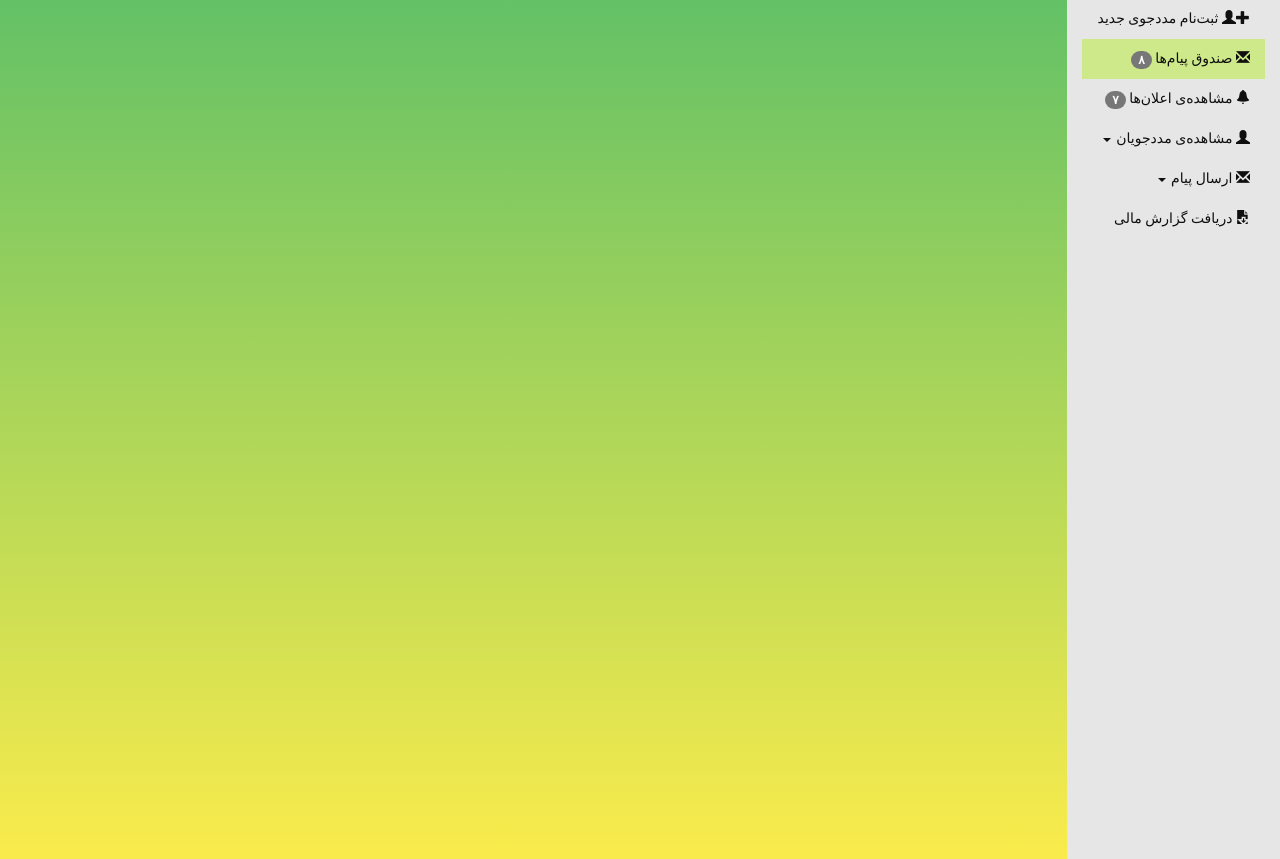
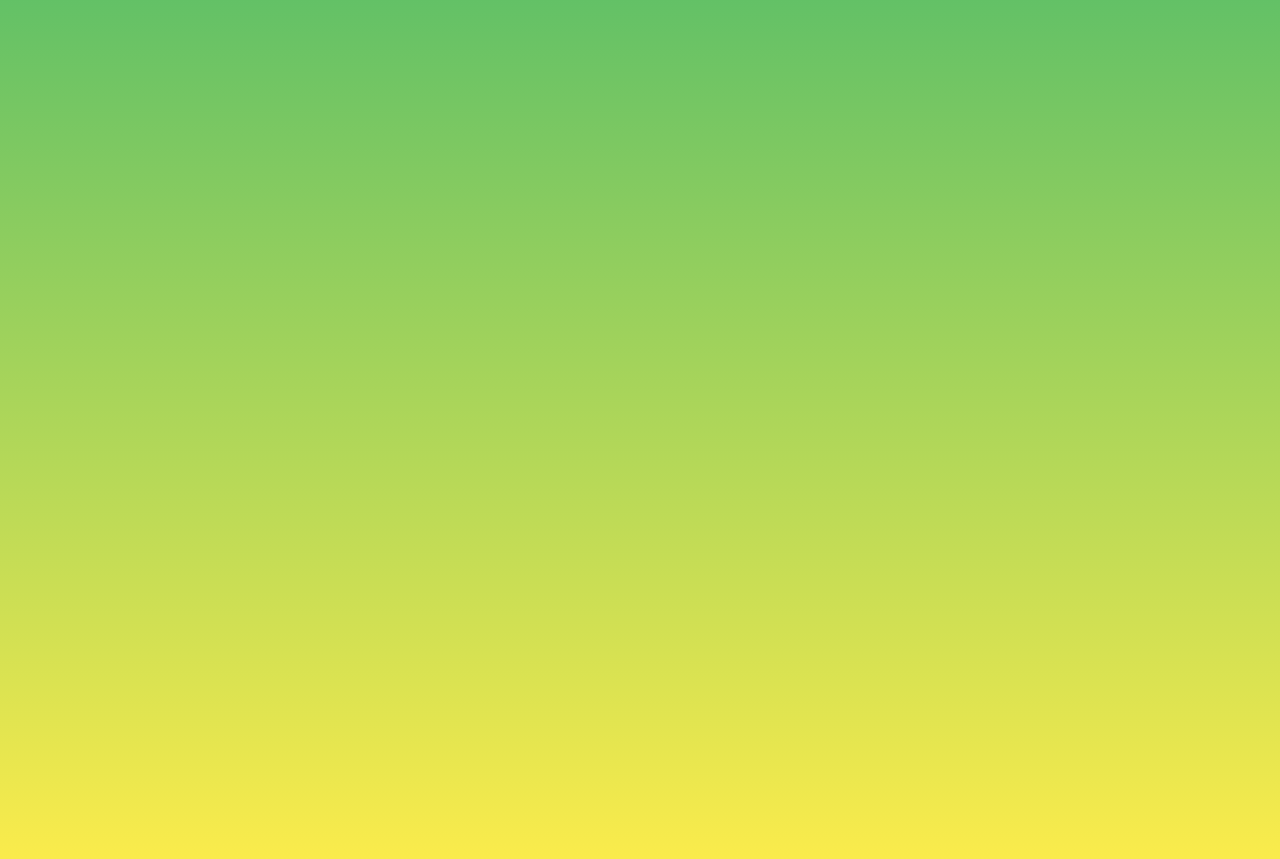
Before and after one commit to Ajal88/childf, a Django app: a page that uses templates/inbox.html in a window 1280 px wide. Shown: the part 51-910 px from the top of the page. Run offline with Django 3.2, Linux system fonts and the light colour scheme; tables that the repository leaves empty hold one stand-in row (values such as "Sample post"); data that the repository does not hold is empty; some libraries are stand-ins or nearby versions; some web fonts are replaced.

Commit message:
delete inbox sidebar

```diff
--- a/madadjoo/urls.py
+++ b/madadjoo/urls.py
@@ -13,4 +13,5 @@ urlpatterns = [
     url(r'report_hamyar/(?P<username>.+)/$', views.report_hamyar, name='report_hamyar'),
     url(r'profile_madadjo/(?P<username>.+)/$', views.profile_madadjo, name='profile_madadjo'),
     url(r'get_notif/(?P<username>.+)/$', views.get_notif, name='get_notif'),
+    url(r'inbox/(?P<username>.+)/$', views.inbox, name='inbox'),
 ]
--- a/templates/inbox.html
+++ b/templates/inbox.html
@@ -65,57 +65,6 @@
     </div><!-- /.container-fluid -->
 </nav>
 
-<!-- sidebar -->
-<div class="col-xs-12 col-md-2 sidebar">
-    <ul class="nav">
-        <li><a class="text-sidebar" href="signup_madadjo.html"><span class="glyphicon glyphicon-plus"
-                                                                     aria-hidden="true"></span><span
-                class="glyphicon glyphicon-user" aria-hidden="true"></span> ثبت‌نام مددجوی جدید
-        </a></li>
-        <li class="green_active"><a class="text-sidebar" href="inbox.html"><span class="glyphicon glyphicon-envelope"
-                                                                                 aria-hidden="true"></span> صندوق
-            پیام‌ها <span class="badge">۸</span></a></li>
-        <li><a class="text-sidebar" href="notification.html"><span class="glyphicon glyphicon-bell"
-                                                                   aria-hidden="true"></span> مشاهده‌ی
-            اعلان‌ها
-            <span class="badge">۷</span></a></li>
-        <li><!-- Link with dropdown items -->
-            <a href="#homeSubmenu" data-toggle="collapse" aria-expanded="false" class="text-sidebar"><span
-                    class="glyphicon glyphicon-user" aria-hidden="true"></span> مشاهده‌ی مددجویان <span
-                    class="caret"></span></a>
-            <ul class="collapse list-unstyled nav" id="homeSubmenu">
-                <li><a href="madadjo_list.html" class="text-sidebar text-submenu"><span
-                        class="glyphicon glyphicon-grain"
-                        aria-hidden="true"></span> همه‌ی مددجویان</a></li>
-                <li><a href="madadjo_list.html" class="text-sidebar text-submenu"><span
-                        class="glyphicon glyphicon-star-empty"
-                        aria-hidden="true"></span> مددجویان تحت‌مددکاری</a></li>
-                <li><a href="madadjo_list.html" class="text-sidebar text-submenu"><span class="glyphicon glyphicon-leaf"
-                                                                                        aria-hidden="true"></span>
-                    مددجویان تحت‌پوشش</a></li>
-            </ul>
-        </li>
-        <li><!-- Link with dropdown items -->
-            <a href="#homeSubmenu3" data-toggle="collapse" aria-expanded="false" class="text-sidebar"><span
-                    class="glyphicon glyphicon-envelope" aria-hidden="true"></span> ارسال پیام <span
-                    class="caret"></span></a>
-            <ul class="collapse list-unstyled nav" id="homeSubmenu3">
-                <li><a href="madadjo_list.html" class="text-sidebar text-submenu"><span
-                        class="glyphicon glyphicon-grain"
-                        aria-hidden="true"></span> مددجو</a></li>
-                <li><a href="hamyar_list.html" class="text-sidebar text-submenu"><span
-                        class="glyphicon glyphicon-tree-deciduous"
-                        aria-hidden="true"></span>
-                    همیار</a></li>
-            </ul>
-        </li>
-        <li><a class="text-sidebar" href="{% url 'get_financial_report' username=uname %}"><span
-                class="glyphicon glyphicon-save-file"
-                aria-hidden="true"></span>
-            دریافت گزارش مالی</a></li>
-    </ul>
-</div>
-
 {% for msg in msg_list %}
     <div class="col-md-offset-3 col-xs-offset-1 col-xs-10 col-md-8 jumbotron big-notif-top-offset">
         <h4><b>از :</b></h4>
--- a/templates/madadjo_dash.html
+++ b/templates/madadjo_dash.html
@@ -66,10 +66,10 @@
 <!-- sidebar -->
 <div class="col-xs-12 col-md-2 sidebar">
     <ul class="nav">
-        <li><a class="text-sidebar" href="inbox.html"><span class="glyphicon glyphicon-envelope"
+        <li><a class="text-sidebar" href="{% url 'inbox' username=uname %}"><span class="glyphicon glyphicon-envelope"
                                                             aria-hidden="true"></span> صندوق
             پیام‌ها <span class="badge">۸</span></a></li>
-        <li><a class="text-sidebar" href="notification.html"><span class="glyphicon glyphicon-bell"
+        <li><a class="text-sidebar" href="{% url '' %}"><span class="glyphicon glyphicon-bell"
                                                                    aria-hidden="true"></span> مشاهده‌ی
             اعلان‌ها
             <span class="badge">۷</span></a></li>
```
Also changed, not shown: madadjoo/views.py (+12 -1 lines).
